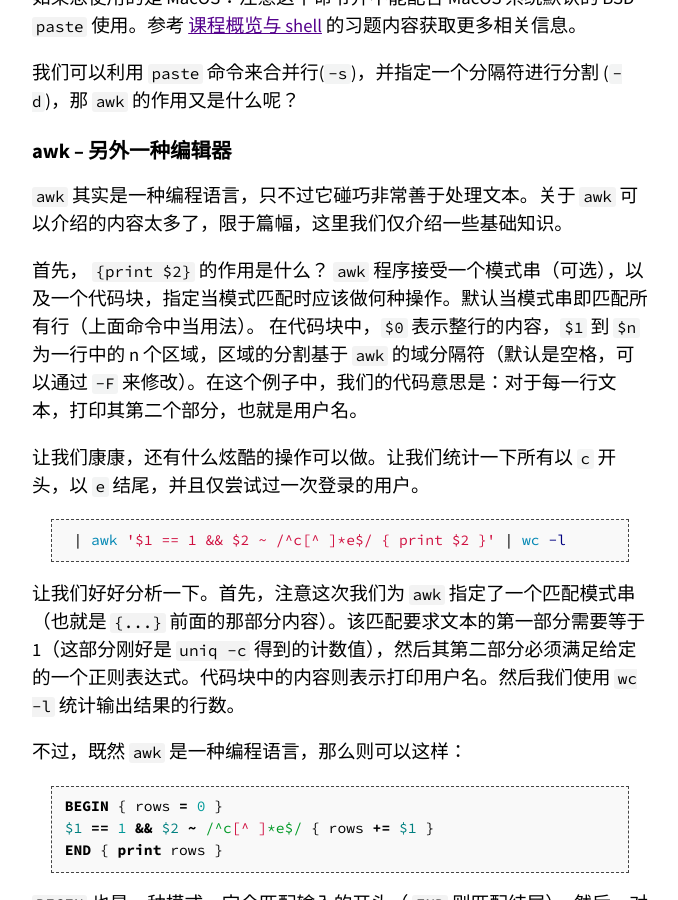
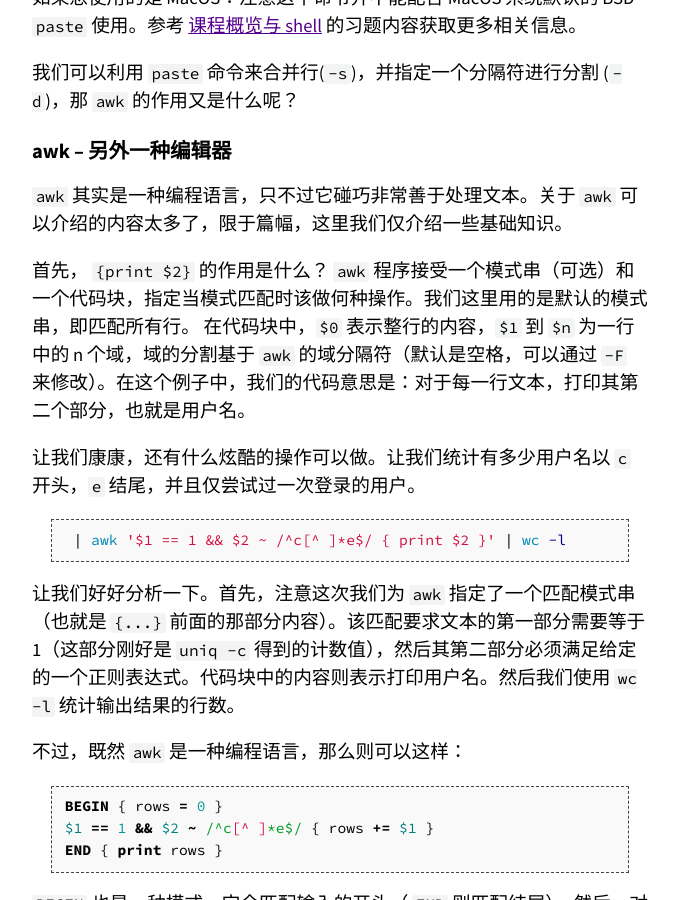
Before and after one commit to missing-semester-cn/missing-semester-cn.github.io, a Jekyll site: the page built from _2020/data-wrangling.md, in a window 1280 px wide and 900 px high, scrolled down 5642 px. Shown: the whole window, without its empty margins (300-978 px from the left). Built offline with Jekyll 4.4.1, drawn with Linux system fonts in a browser that asks for light colours.

Commit message:
Fix translation error

````diff
--- a/_2020/data-wrangling.md
+++ b/_2020/data-wrangling.md
@@ -179,10 +179,10 @@ ssh myserver journalctl
 
 `awk` 其实是一种编程语言，只不过它碰巧非常善于处理文本。关于 `awk` 可以介绍的内容太多了，限于篇幅，这里我们仅介绍一些基础知识。
 
-首先， `{print $2}` 的作用是什么？ `awk` 程序接受一个模式串（可选），以及一个代码块，指定当模式匹配时应该做何种操作。默认当模式串即匹配所有行（上面命令中当用法）。
-在代码块中，`$0` 表示整行的内容，`$1` 到 `$n` 为一行中的 n 个区域，区域的分割基于 `awk` 的域分隔符（默认是空格，可以通过 `-F` 来修改）。在这个例子中，我们的代码意思是：对于每一行文本，打印其第二个部分，也就是用户名。
+首先， `{print $2}` 的作用是什么？ `awk` 程序接受一个模式串（可选）和一个代码块，指定当模式匹配时该做何种操作。我们这里用的是默认的模式串，即匹配所有行。
+在代码块中，`$0` 表示整行的内容，`$1` 到 `$n` 为一行中的 n 个域，域的分割基于 `awk` 的域分隔符（默认是空格，可以通过 `-F` 来修改）。在这个例子中，我们的代码意思是：对于每一行文本，打印其第二个部分，也就是用户名。
 
-让我们康康，还有什么炫酷的操作可以做。让我们统计一下所有以 `c` 开头，以 `e` 结尾，并且仅尝试过一次登录的用户。
+让我们康康，还有什么炫酷的操作可以做。让我们统计有多少用户名以 `c` 开头，`e` 结尾，并且仅尝试过一次登录的用户。
 
 ```bash
  | awk '$1 == 1 && $2 ~ /^c[^ ]*e$/ { print $2 }' | wc -l
````
